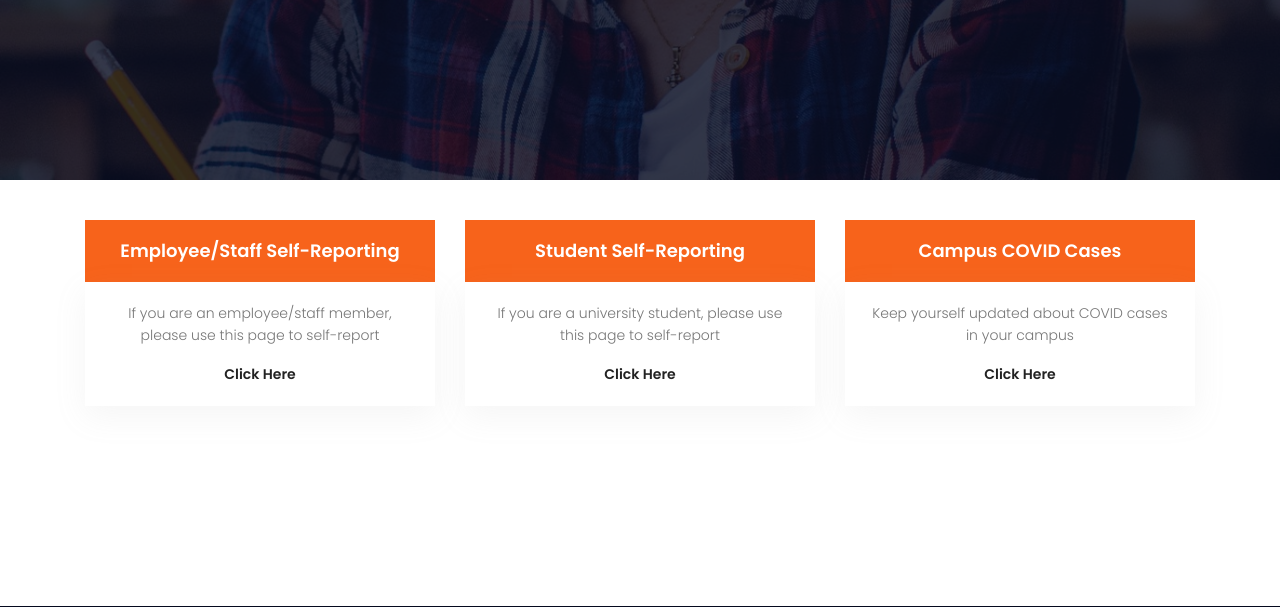
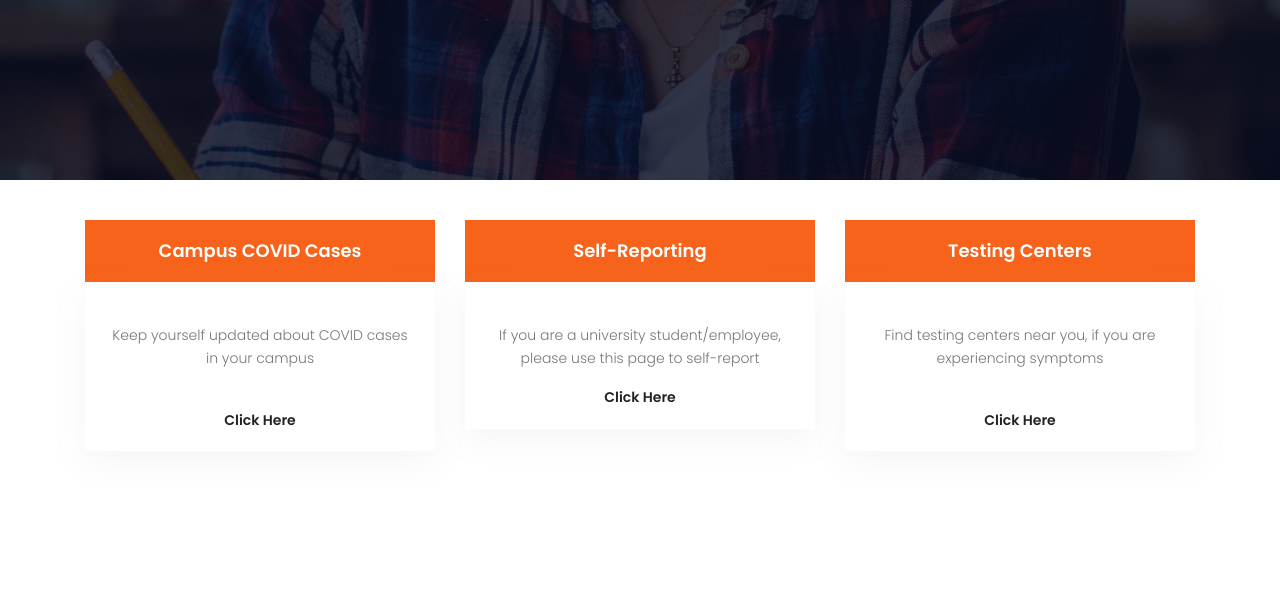
Before and after one commit to rcardo35/outbreak-detection-09, a PHP site: page / in a window 1280 px wide. Shown: the part 620-1227 px from the top of the page. Run offline with PHP 8.4, Linux system fonts and the light colour scheme; some libraries are stand-ins or nearby versions.

Commit message:
Adding change on index buttons

```diff
--- a/index.php
+++ b/index.php
@@ -58,41 +58,50 @@
     <div class="container">
         <div class="row">
             <div class="col-lg-4">
-                <div class="single-feature" onclick="location.href='self-reporting.php';">
+                <div class="single-feature" onclick="location.href='map.php';">
                     <div class="title">
-                        <h4>Employee/Staff Self-Reporting</h4>
+                        <h4>Campus COVID Cases</h4>
                     </div>
                     <div class="desc-wrap">
                         <p>
-                            If you are an employee/staff member, please use this page to self-report
+                            <br>
+                            Keep yourself updated about COVID cases in your campus
+                            <br>
+                            <br>
+                        </p>
+                    <a href="map.php">Click Here</a>
+                    </div>
+                </div>
+            </div>
+            <div class="col-lg-4">
+                <div class="single-feature" onclick="location.href='self-reporting.php';">
+                    <div class="title">
+                        <h4>Self-Reporting</h4>
+                    </div>
+                    <div class="desc-wrap">
+                        <p>
+                            <br>
+                            If you are a university student/employee,
+                            please use this page to self-report
+                            <br>
                         </p>
                         <a href="self-reporting.php">Click Here</a>
                     </div>
                 </div>
             </div>
             <div class="col-lg-4">
-                <div class="single-feature" onclick="location.href='self-reporting.php';">
+                <div class="single-feature" onclick="location.href='testing-centers.php';">
                     <div class="title">
-                        <h4>Student Self-Reporting</h4>
+                        <h4>Testing Centers</h4>
                     </div>
                     <div class="desc-wrap">
                         <p>
-                            If you are a university student, please use this page to self-report
+                            <br>
+                            Find testing centers near you, if you are experiencing symptoms
+                            <br>
+                            <br>
                         </p>
-                        <a href="#">Click Here</a>
-                    </div>
-                </div>
-            </div>
-            <div class="col-lg-4">
-                <div class="single-feature" onclick="location.href='campus-COVID-cases.php';">
-                    <div class="title">
-                        <h4>Campus COVID Cases</h4>
-                    </div>
-                    <div class="desc-wrap">
-                        <p>
-                            Keep yourself updated about COVID cases in your campus
-                        </p>
-                        <a href="#">Click Here</a>
+                        <a href="testing-centers.php">Click Here</a>
                     </div>
                 </div>
             </div>
```
